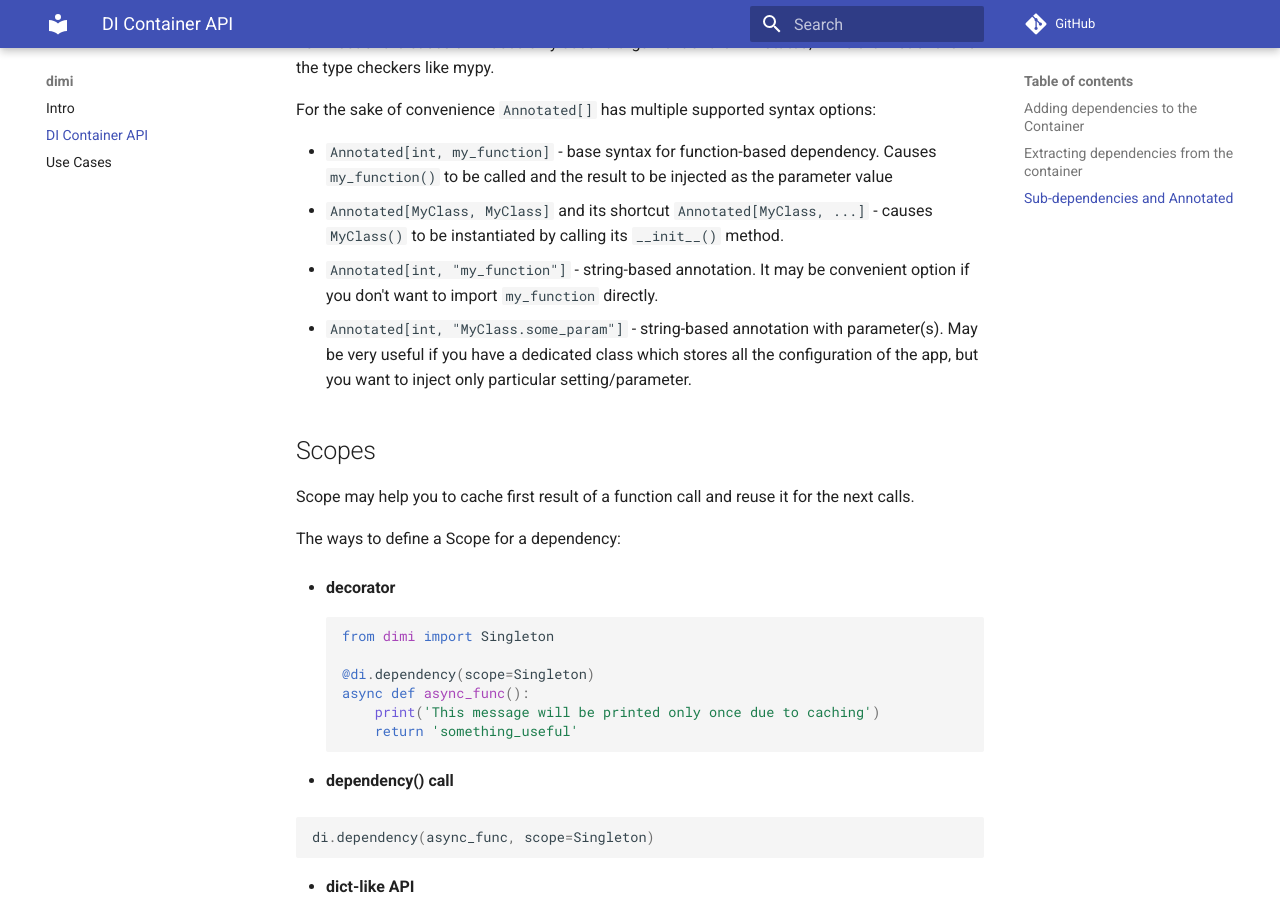
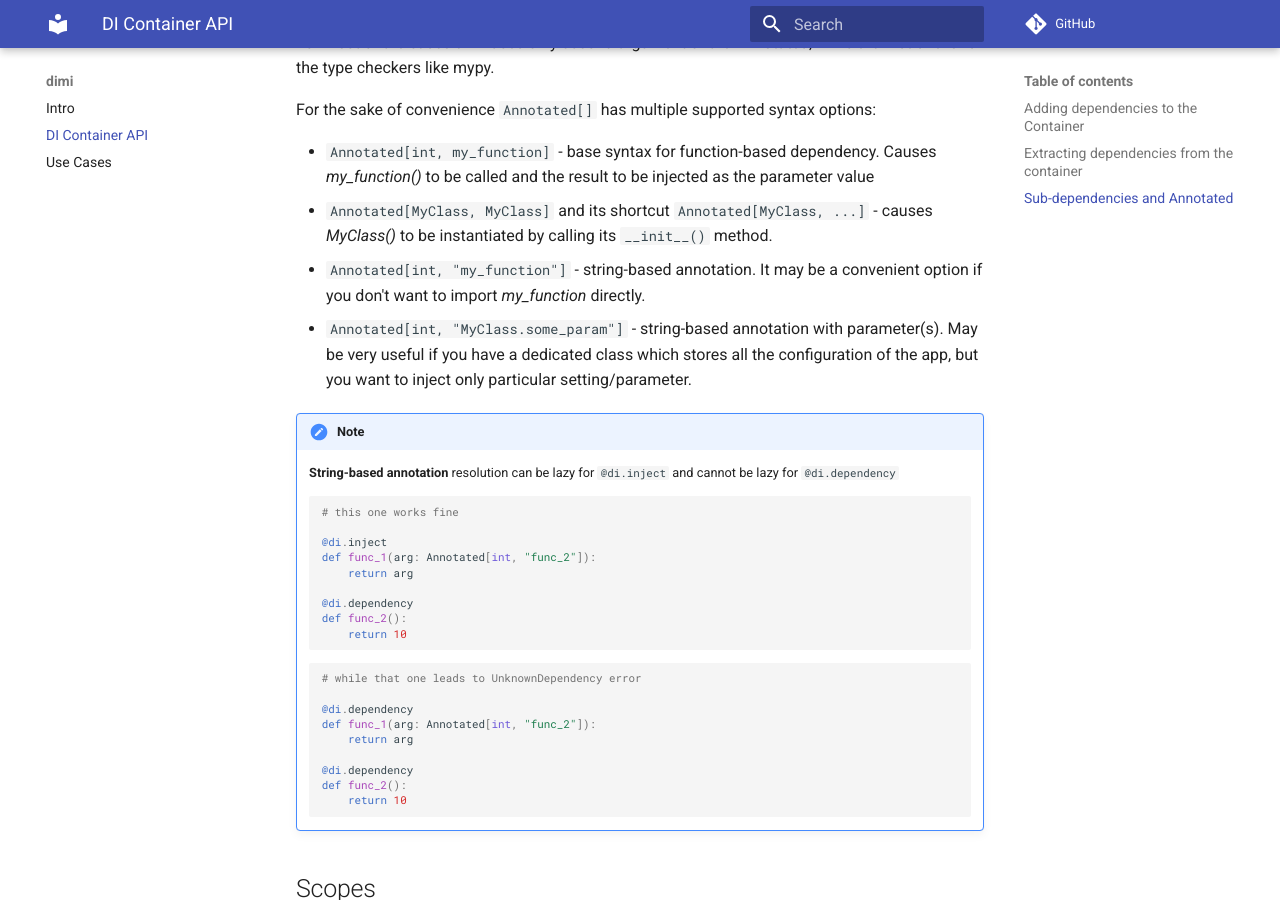
Before and after one commit to amyasnikov/dimi, an MkDocs documentation site: the page built from docs/di_api.md, in a window 1280 px wide and 900 px high, scrolled down 2807 px. Built offline with MkDocs 1.6.1 and Material for MkDocs 9.7.7, drawn with Linux system fonts in a browser that asks for light colours; comment, search, counter and statistics services are not loaded.

Commit message:
lazy inject

````diff
--- a/docs/di_api.md
+++ b/docs/di_api.md
@@ -136,10 +136,35 @@ For most of the cases **dimi** uses only second argument of the Annotated, while
 
 For the sake of convenience `Annotated[]` has multiple supported syntax options:
 
-* `Annotated[int, my_function]` - base syntax for function-based dependency. Causes `my_function()` to be called and the result to be injected as the parameter value
-* `Annotated[MyClass, MyClass]` and its shortcut `Annotated[MyClass, ...]` - causes `MyClass()` to be instantiated by calling its `__init__()` method.
-* `Annotated[int, "my_function"]` - string-based annotation. It may be convenient option if you don't want to import `my_function` directly.
+* `Annotated[int, my_function]` - base syntax for function-based dependency. Causes *my_function()* to be called and the result to be injected as the parameter value
+* `Annotated[MyClass, MyClass]` and its shortcut `Annotated[MyClass, ...]` - causes *MyClass()* to be instantiated by calling its `__init__()` method.
+* `Annotated[int, "my_function"]` - string-based annotation. It may be a convenient option if you don't want to import *my_function* directly.
 * `Annotated[int, "MyClass.some_param"]` - string-based annotation with parameter(s). May be very useful if you have a dedicated class which stores all the configuration of the app, but you want to inject only particular setting/parameter.
+
+!!! note
+    **String-based annotation** resolution can be lazy for `@di.inject` and cannot be lazy for `@di.dependency`
+    ```python
+    # this one works fine
+
+    @di.inject
+    def func_1(arg: Annotated[int, "func_2"]):
+        return arg
+
+    @di.dependency
+    def func_2():
+        return 10
+    ```
+    ```python
+    # while that one leads to UnknownDependency error
+
+    @di.dependency
+    def func_1(arg: Annotated[int, "func_2"]):
+        return arg
+
+    @di.dependency
+    def func_2():
+        return 10
+    ```
 
 
 ## Scopes
--- a/mkdocs.yaml
+++ b/mkdocs.yaml
@@ -11,6 +11,7 @@ markdown_extensions:
       anchor_linenums: true
       line_spans: __span
       pygments_lang_class: true
+  - admonition
   - pymdownx.inlinehilite
   - pymdownx.snippets
   - pymdownx.superfences
````
Also changed, not shown: 3 other files.
